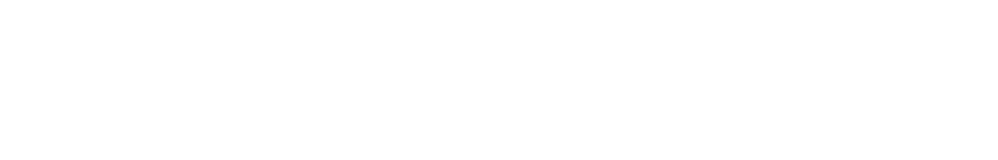
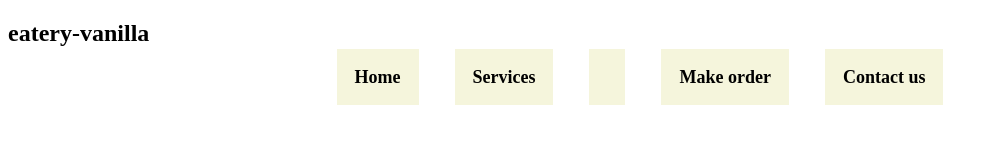
Before and after one commit to FullStackTorture/eatery-vanilla, a plain HTML site: page index.html in a window 1280 px wide. Shown: the whole page, without its empty margins (0-998 px from the left). Drawn offline with Linux system fonts and the light colour scheme.

Commit message:
implemented navigation section

```diff
--- a/index.html
+++ b/index.html
@@ -6,9 +6,18 @@
     <meta name="viewport" content="width=device-width, initial-scale=1.0">
     <link rel="stylesheet" href="./styles/index.css">
     <script src="./scripts/main.js"></script>
-    <title>Document</title>
+    <title>Fullstack torture</title>
 </head>
 <body>
-
+    <nav>
+        <h1 class="logo">eatery-vanilla</h1>
+     <ul>
+       <li><a href="#">Home</a></li>
+       <li><a href="#">Services</a></li>
+       <li><a href="#"></a></li>
+       <li><a href="#">Make order</a></li>
+       <li><a href="#">Contact us</a></li>
+     </ul>
+    </nav>
 </body>
 </html>
--- a/styles/index.css
+++ b/styles/index.css
@@ -0,0 +1,19 @@
+ ul{
+    margin: 0;
+    padding: 0;
+    list-style-type: none;
+    display: flex;
+    justify-content: center;
+}
+li a{
+    color: black ;
+    font-size: large;
+    font-weight: bold;
+    padding: 1em;
+    margin: 1em;
+    text-decoration: none;
+    background: beige;
+}
+li a:hover{
+    color: rgb(243, 31, 42);
+}
```
